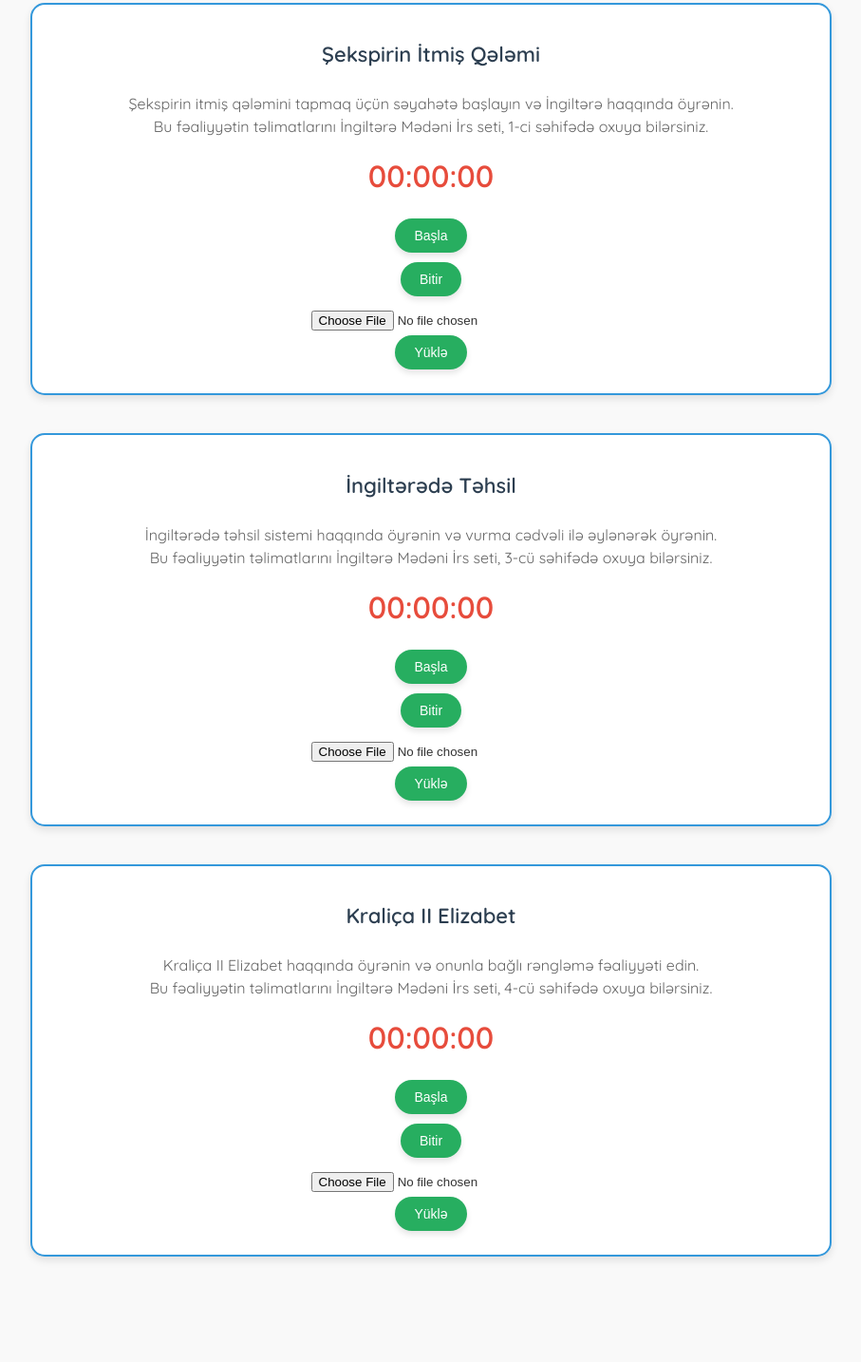
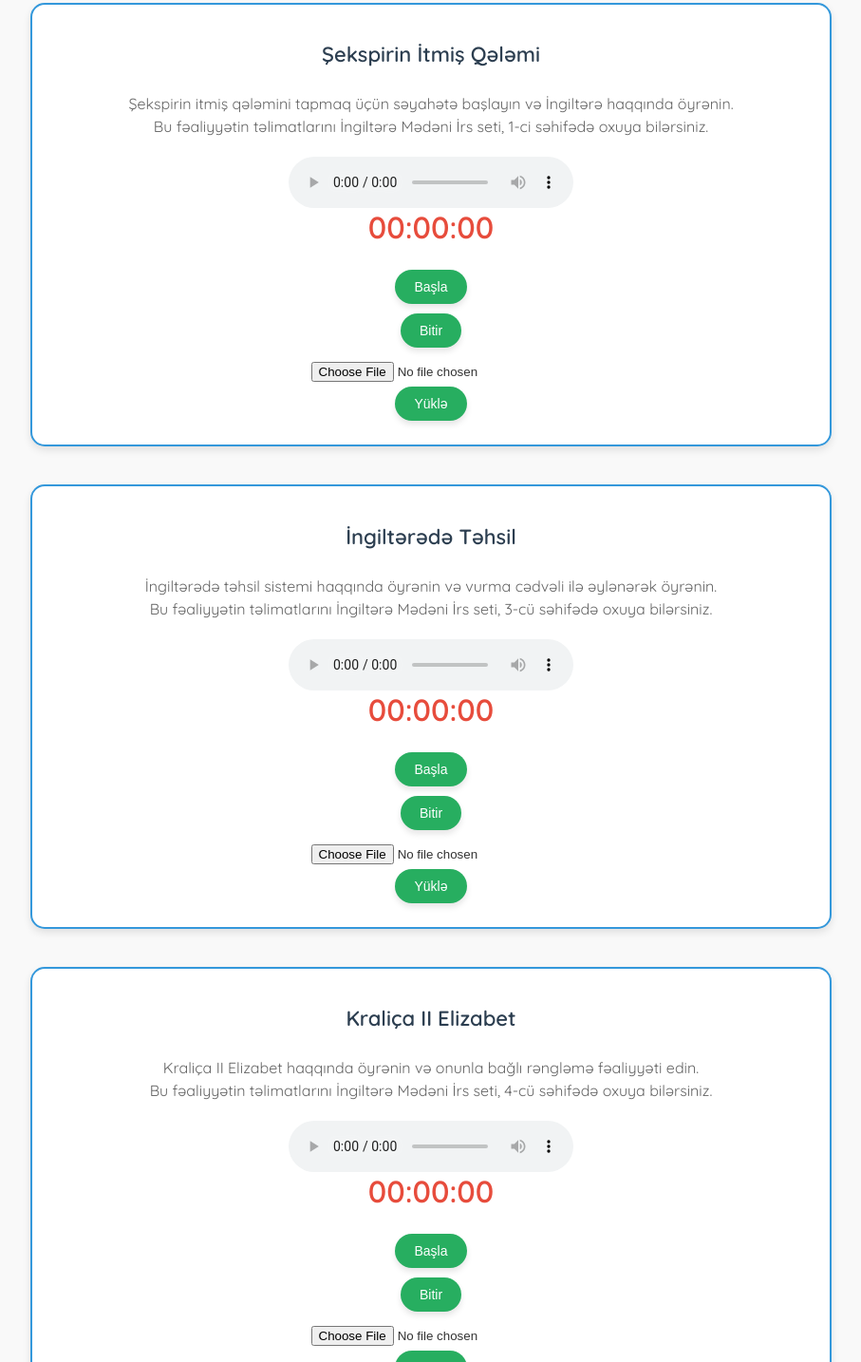
Before and after one commit to xtirachi/basla, a plain HTML site: page medeniyet.html in a window 1280 px wide. Shown: the part 242-1676 px from the top of the page at 95% size, without its empty margins (186-1093 px from the left). Before the commit the page ends 1605 px from the top, so only its background shows below. Drawn offline with Linux system fonts and the light colour scheme.

Commit message:
Update medeniyet.html

```diff
--- a/medeniyet.html
+++ b/medeniyet.html
@@ -17,6 +17,10 @@
         <div class="activity-box">
             <h2>Şekspirin İtmiş Qələmi</h2>
             <p>Şekspirin itmiş qələmini tapmaq üçün səyahətə başlayın və İngiltərə haqqında öyrənin. <br>Bu fəaliyyətin təlimatlarını İngiltərə Mədəni İrs seti, 1-ci səhifədə oxuya bilərsiniz.</p>
+            <audio controls>
+                    <source src="https://github.com/xtirachi/basla-egp/raw/main/Sfinks_%20Yunan%20v%C9%99%20Misir%20%C6%8Ffsan%C9%99si.mp3" type="audio/mpeg">
+                    Your browser does not support the audio element.
+                </audio>
             <div class="timer">00:00:00</div>
             <button class="start-btn">Başla</button>
             <button class="finish-btn">Bitir</button>
@@ -26,6 +30,10 @@
         <div class="activity-box">
             <h2>İngiltərədə Təhsil</h2>
             <p>İngiltərədə təhsil sistemi haqqında öyrənin və vurma cədvəli ilə əylənərək öyrənin. <br>Bu fəaliyyətin təlimatlarını İngiltərə Mədəni İrs seti, 3-cü səhifədə oxuya bilərsiniz.</p>
+           <audio controls>
+                    <source src="https://github.com/xtirachi/basla-egp/raw/main/Sfinks_%20Yunan%20v%C9%99%20Misir%20%C6%8Ffsan%C9%99si.mp3" type="audio/mpeg">
+                    Your browser does not support the audio element.
+                </audio>
             <div class="timer">00:00:00</div>
             <button class="start-btn">Başla</button>
             <button class="finish-btn">Bitir</button>
@@ -35,6 +43,10 @@
         <div class="activity-box">
             <h2>Kraliça II Elizabet</h2>
             <p>Kraliça II Elizabet haqqında öyrənin və onunla bağlı rəngləmə fəaliyyəti edin. <br>Bu fəaliyyətin təlimatlarını İngiltərə Mədəni İrs seti, 4-cü səhifədə oxuya bilərsiniz.</p>
+            <audio controls>
+                    <source src="https://github.com/xtirachi/basla-egp/raw/main/Sfinks_%20Yunan%20v%C9%99%20Misir%20%C6%8Ffsan%C9%99si.mp3" type="audio/mpeg">
+                    Your browser does not support the audio element.
+                </audio>
             <div class="timer">00:00:00</div>
             <button class="start-btn">Başla</button>
             <button class="finish-btn">Bitir</button>
```
